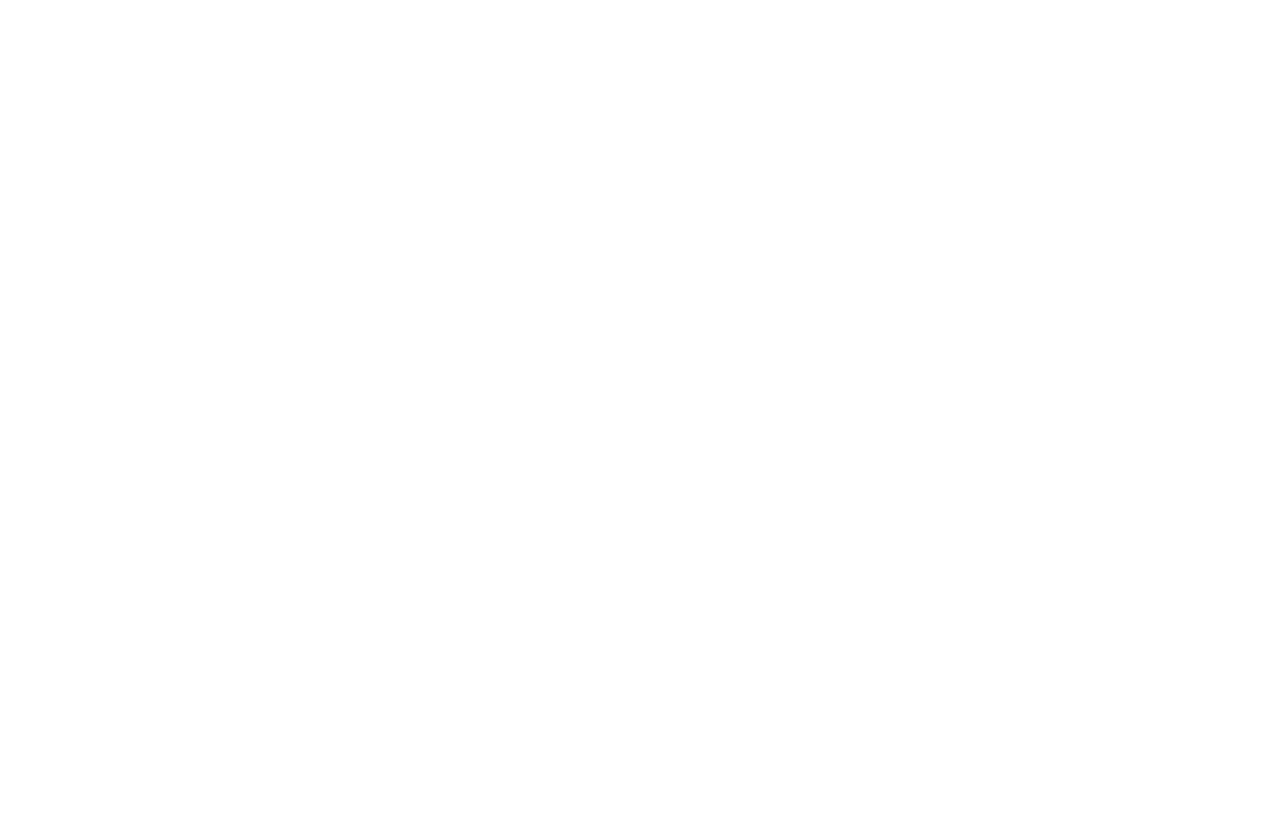
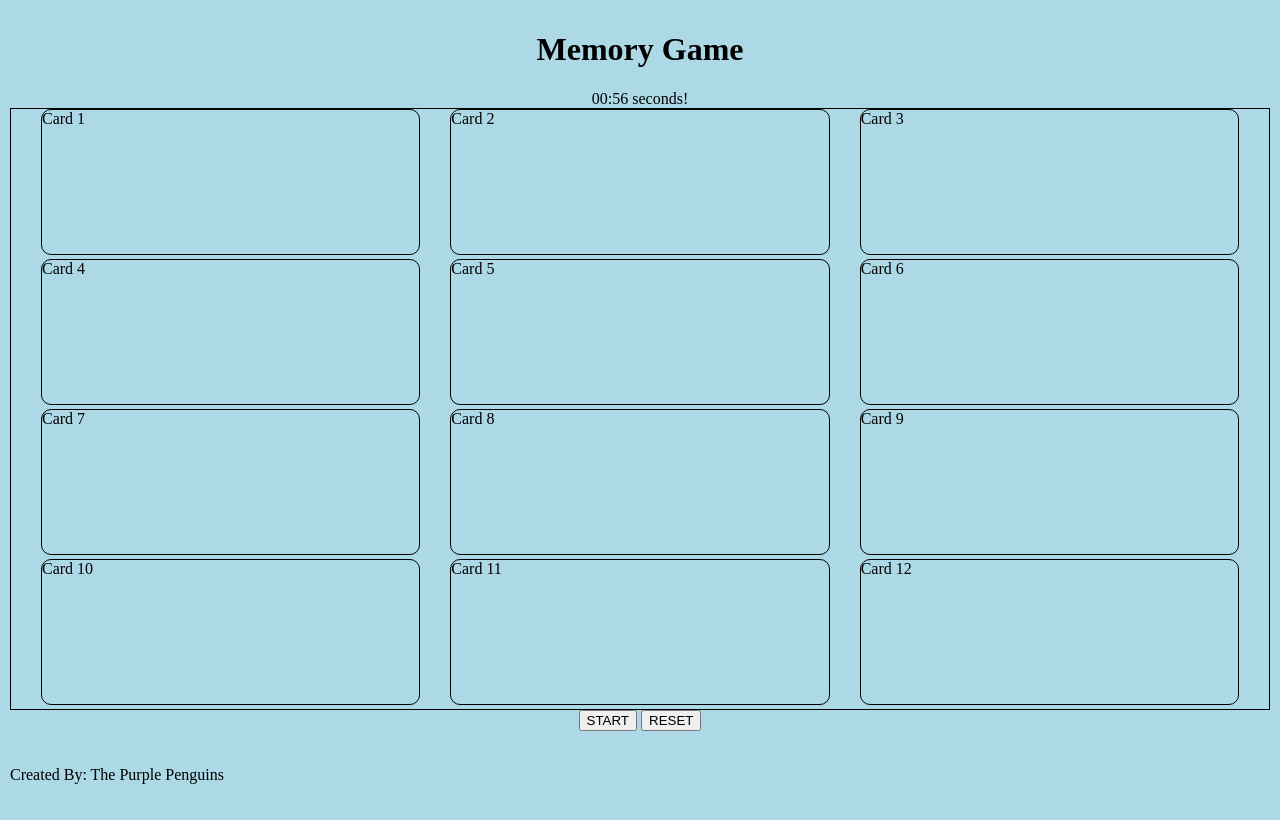
Before and after one commit to colin-bennett/memoryGame, a plain HTML site: page index.html in a window 1280 px wide. Drawn offline with Linux system fonts and the light colour scheme.

Commit message:
updated css

```diff
--- a/css/styles.css
+++ b/css/styles.css
@@ -0,0 +1,44 @@
+body {
+  background-color: lightblue;
+  height: 100vh;
+  margin: 0;
+  padding: 10px;
+  display: flex;
+  flex-direction: column;
+}
+
+header {
+  text-align: center;
+}
+
+section {
+  display: flex;
+  flex-wrap: wrap;
+  height: 75%;
+  /* width: 75%; */
+}
+
+.gameBoard {
+  border: 1px solid black;
+  justify-content: space-evenly;
+}
+
+.gameCard {
+  border: 1px solid black;
+  height: 24%;
+  width: 30%;
+  border-radius: 10px;
+}
+
+.button_container {
+  align-self: center;
+}
+
+footer {
+  width: 100%;
+  position: fixed;
+  bottom: 0;
+}
+
+@media (min-width: 768px) {
+}
--- a/index.html
+++ b/index.html
@@ -8,6 +8,37 @@
     <link rel="stylesheet" href="css/styles.css" />
   </head>
   <body>
+    <header>
+
+      <h1>Memory Game</h1>
+      <div><span id="time">00:60</span> seconds!</div>
+    </header>
+
+
+
+    <section class="gameBoard">
+      <div class="gameCard">Card 1</div>
+      <div class="gameCard">Card 2</div>
+      <div class="gameCard">Card 3</div>
+      <div class="gameCard">Card 4</div>
+      <div class="gameCard">Card 5</div>
+      <div class="gameCard">Card 6</div>
+      <div class="gameCard">Card 7</div>
+      <div class="gameCard">Card 8</div>
+      <div class="gameCard">Card 9</div>
+      <div class="gameCard">Card 10</div>
+      <div class="gameCard">Card 11</div>
+      <div class="gameCard">Card 12</div>
+    </section>
+
+    <div class="button_container">
+      <button class="reset">START</button>
+      <button class="start">RESET</button>
+    </div>
+    <footer>
+      <p>Created By: The Purple Penguins</p>
+    </footer>
+
     <script src="scripts/scripts.js"></script>
   </body>
 </html>
--- a/scripts/scripts.js
+++ b/scripts/scripts.js
@@ -0,0 +1,22 @@
+function startTimer(duration, display) {
+    var timer = duration, minutes, seconds;
+    setInterval(function () {
+        minutes = parseInt(timer / 60, 10);
+        seconds = parseInt(timer % 60, 10);
+
+        minutes = minutes < 10 ? "0" + minutes : minutes;
+        seconds = seconds < 10 ? "0" + seconds : seconds;
+
+        display.textContent = minutes + ":" + seconds;
+
+        if (--timer < 0) {
+            timer = duration;
+        }
+    }, 1000);
+}
+
+window.onload = function () {
+    var fiveMinutes = 60,
+        display = document.querySelector('#time');
+    startTimer(fiveMinutes, display);
+};
```
